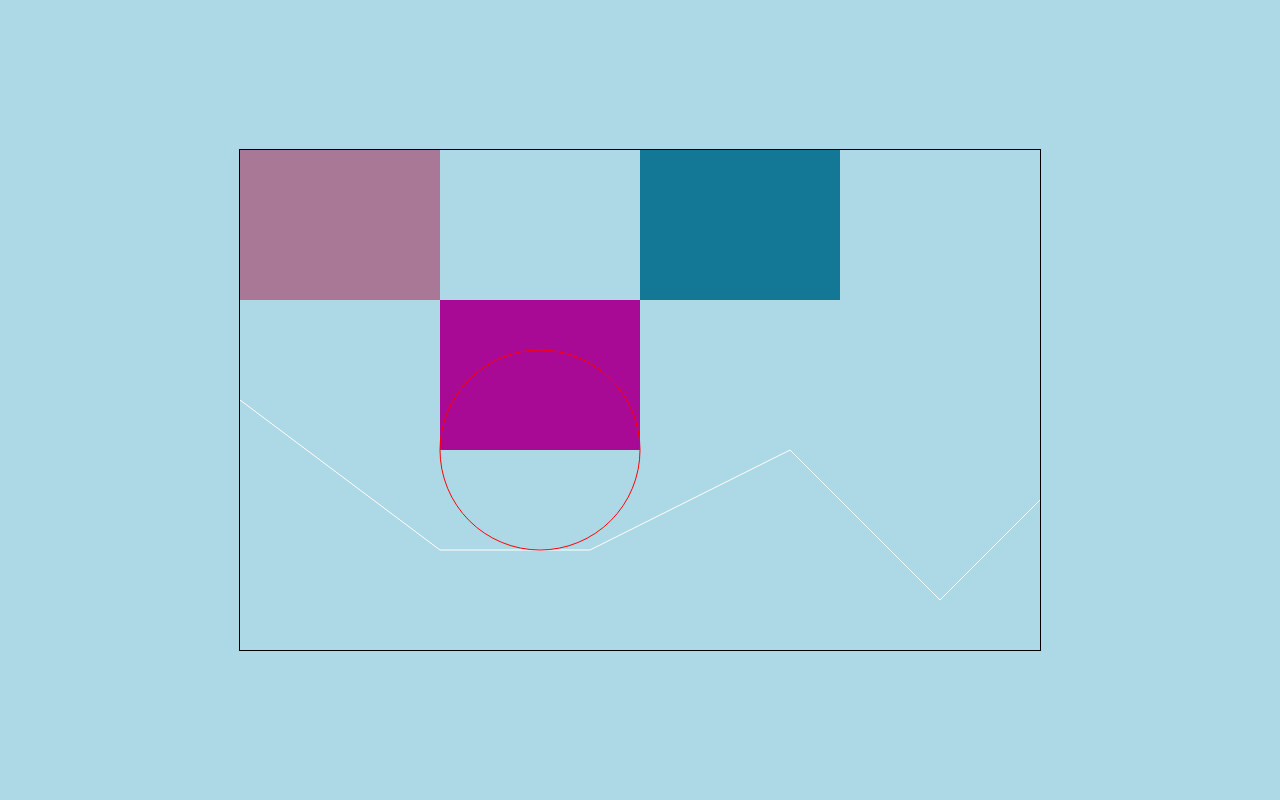
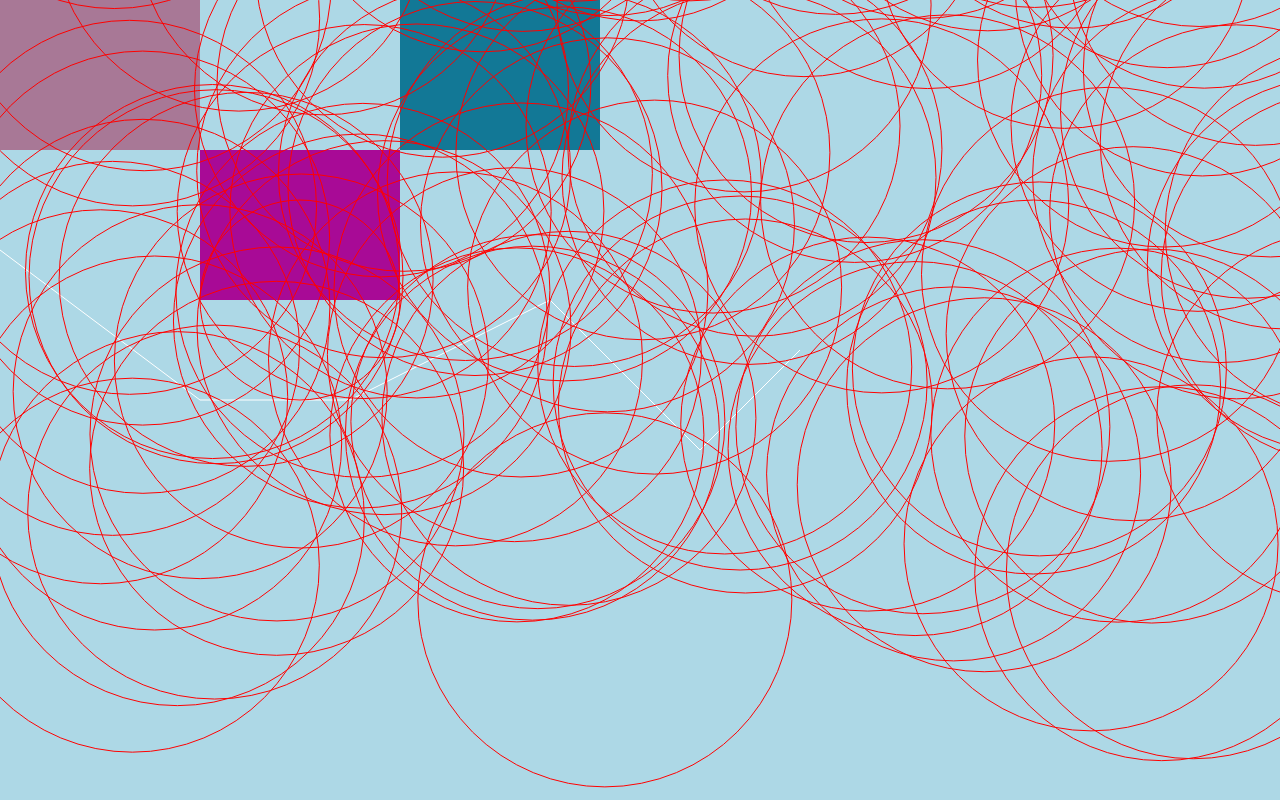
Before and after one commit to tarielTitirashvili/canvas, a plain HTML site: page index.html in a window 1280 px wide. Drawn offline with Linux system fonts and the light colour scheme.

Commit message:
needs map

```diff
--- a/index.html
+++ b/index.html
@@ -6,9 +6,6 @@
   <meta name="viewport" content="width=device-width, initial-scale=1.0">
   <title>Canvas</title>
   <style type="text/css">
-    canvas{
-      border: 1px solid black;
-    }
     body{
       background-color: lightBlue;
       display: flex;
--- a/index.js
+++ b/index.js
@@ -1,6 +1,6 @@
 const canvas = document.getElementById('canvas')
-canvas.width = 800
-canvas.height = 500
+canvas.width = window.innerWidth
+canvas.height = window.innerHeight
 const c = canvas.getContext('2d')
 c.fillStyle = 'rgba(168,120,150,100)'
 c.fillRect(0, 0, 200, 150)
@@ -36,3 +36,20 @@ c.arc(
   )
 c.strokeStyle='red'
 c.stroke()
+
+const radius = Math.round(Math.random()*200)
+const generateWidth = ()=>Math.random()*window.innerWidth+Math.round(radius/2)
+
+for (let i=0; i<100; i++){
+  c.beginPath()
+  c.arc(
+    generateWidth(), //
+    Math.random()*window.innerHeight-radius, // position
+    radius, //radius
+    0, //radiants start?
+    600, //radiants end?
+    false//clockWithe
+    )
+  c.strokeStyle='red'
+  c.stroke()
+}
```
